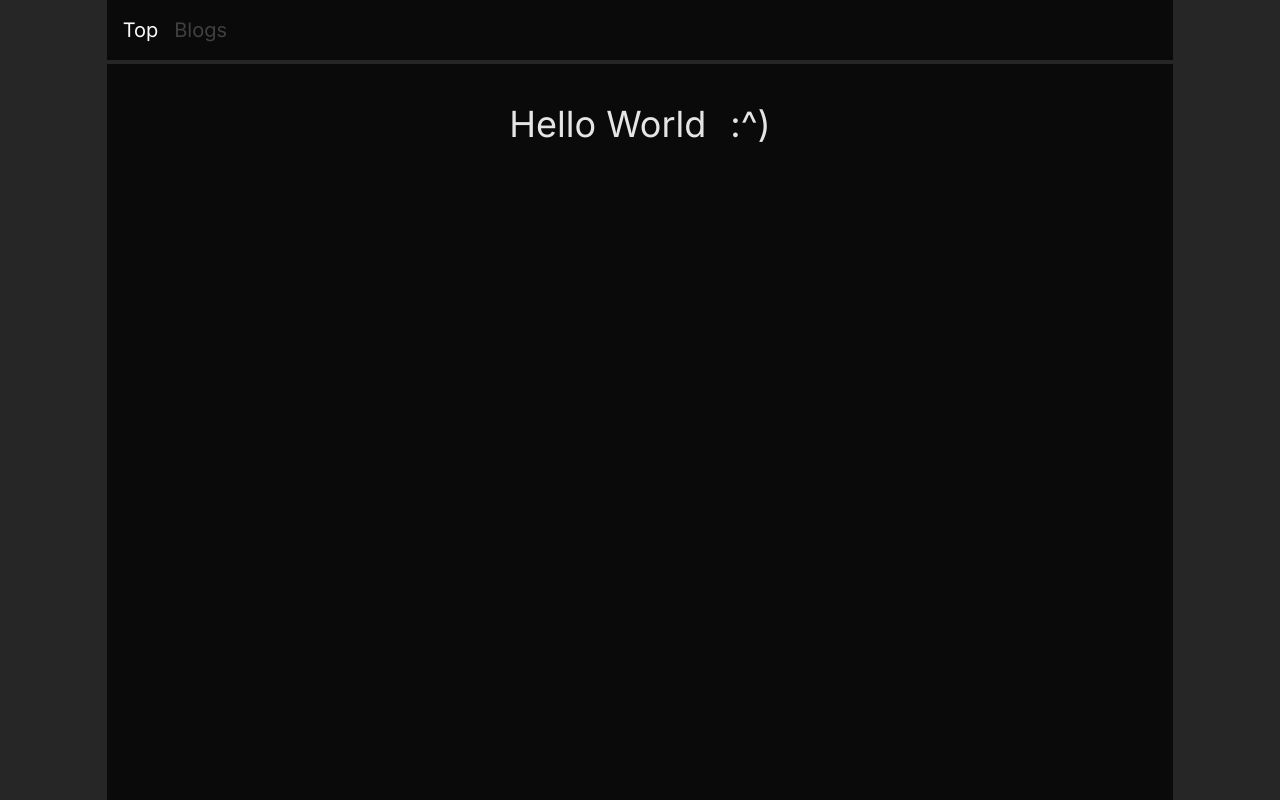
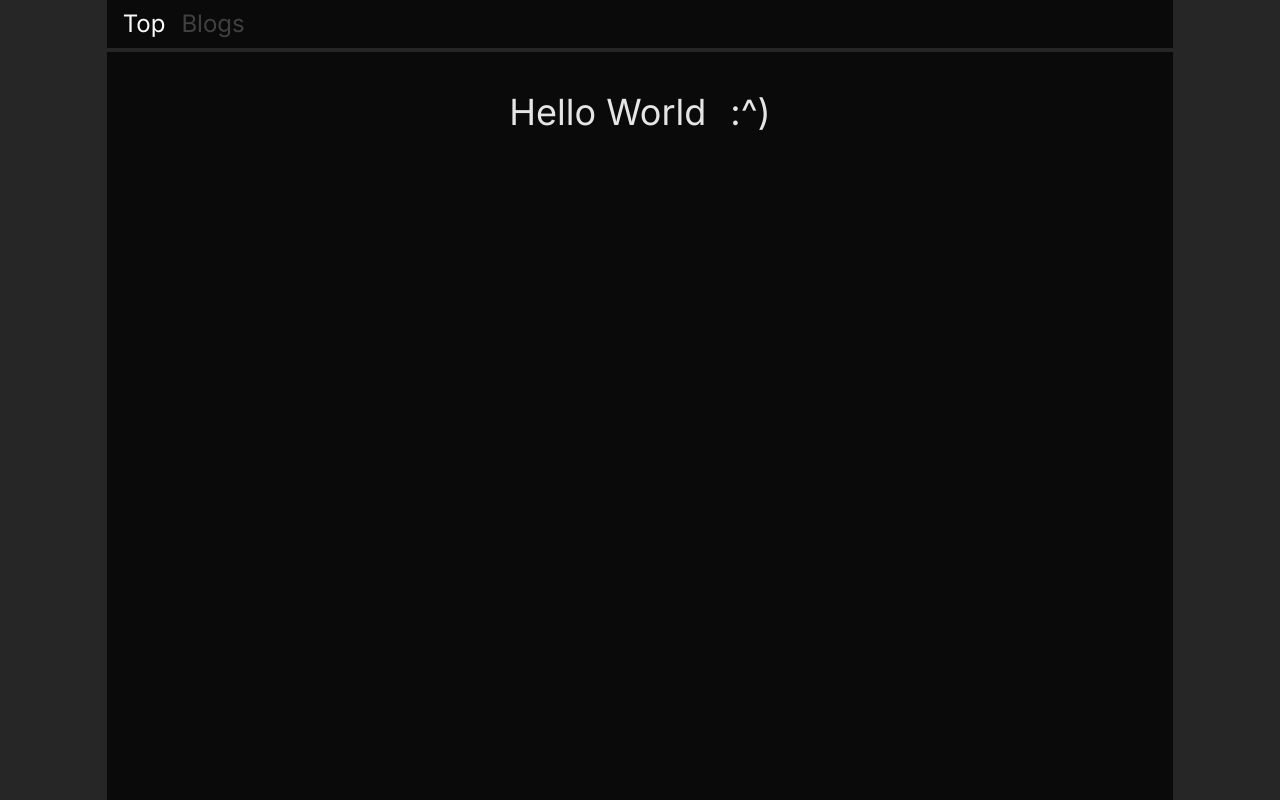
Before and after one commit to traindoggo/github-pages, a Next.js app: page / in a window 1280 px wide. Built offline with nearby package versions, Linux system fonts and the light colour scheme.

Commit message:
header: responsive fontsize

```diff
--- a/src/app/components/header.tsx
+++ b/src/app/components/header.tsx
@@ -19,7 +19,7 @@ export default function Header() {
 
   return (
     <header
-      className={`flex gap-4 p-4
+      className={`flex gap-4 px-4 py-2
       bg-neutral-950 border-neutral-800
       border-b-4`}
     >
@@ -28,7 +28,7 @@ export default function Header() {
           key={link.title}
           className={`${
             pathname == link.href ? "text-neutral-50" : "text-neutral-700"
-          } text-xl duration-150`}
+          } text-xl lg:text-2xl duration-150`}
           href={link.href}
         >
           {link.title}
```
